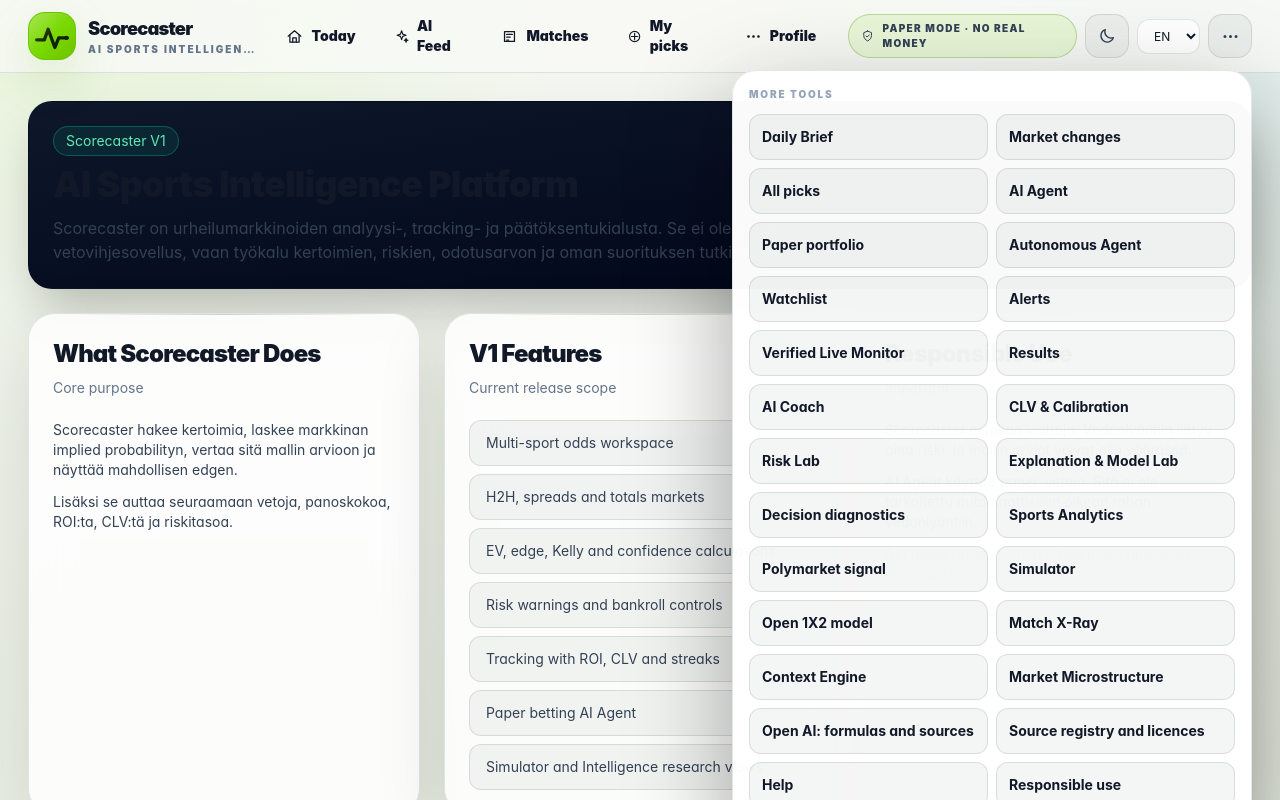
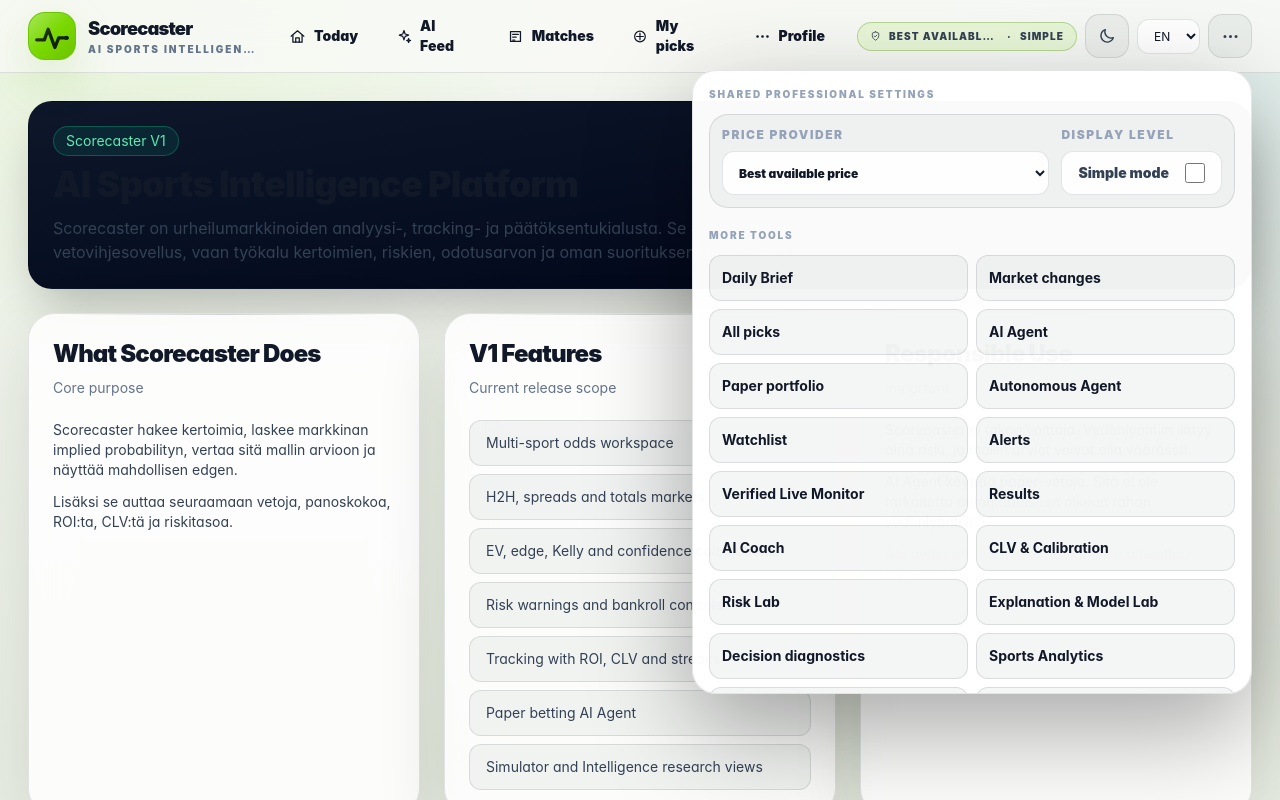
Before and after one commit to vv-glitchhub/scorecaster, a Next.js app: page /about in a window 1280 px wide. Both pictures are taken after a click on the button 1230 px from the left and 36 px from the top of the page. Shown: the top 800 px of the page. Built offline with nearby package versions, Linux system fonts and the light colour scheme.

Commit message:
Expose global provider and Pro Mode controls in the app shell

```diff
--- a/app/components/AppShell.jsx
+++ b/app/components/AppShell.jsx
@@ -6,6 +6,8 @@ import { useEffect, useMemo, useState } from "react";
 import ContextHelp from "./ContextHelp";
 import { LanguageSwitcher, useLanguage } from "./LanguageProvider";
 import { AppIcon, BrandMark, ThemeToggle } from "./BrandUI";
+import ProfessionalPreferenceControls from "./ProfessionalPreferenceControls";
+import { useProfessionalPreferences } from "./ProfessionalPreferencesProvider";
 
 function NavIcon({ name, size = 19 }) {
   return <AppIcon name={name} size={size} />;
@@ -14,6 +16,7 @@ function NavIcon({ name, size = 19 }) {
 export default function AppShell({ children }) {
   const pathname = usePathname();
   const { t, tr } = useLanguage();
+  const { bookmakerLabel, proMode } = useProfessionalPreferences();
   const [menuOpen, setMenuOpen] = useState(false);
 
   const primaryItems = useMemo(() => [
@@ -39,7 +42,7 @@ export default function AppShell({ children }) {
     { href: "/alerts", label: tr({ fi: "Hälytykset", en: "Alerts", es: "Alertas" }) },
     { href: "/live-monitor", label: tr({ fi: "Varmennettu live-seuranta", en: "Verified Live Monitor", es: "Monitor en vivo verificado" }) },
     { href: "/analytics", label: tr({ fi: "Tulokset", en: "Results", es: "Resultados" }) },
-    { href: "/coach", label: tr({ fi: "AI Coach", en: "AI Coach", es: "AI Coach" }) },
+    { href: "/coach", label: "AI Coach" },
     { href: "/calibration", label: tr({ fi: "CLV ja kalibraatio", en: "CLV & Calibration", es: "CLV y calibración" }) },
     { href: "/risk-lab", label: tr({ fi: "Riskilaboratorio", en: "Risk Lab", es: "Laboratorio de riesgo" }) },
     { href: "/model-lab", label: tr({ fi: "Selitys- ja mallilaboratorio", en: "Explanation & Model Lab", es: "Laboratorio de explicación y modelo" }) },
@@ -48,7 +51,7 @@ export default function AppShell({ children }) {
     { href: "/polymarket-intelligence", label: tr({ fi: "Polymarket-signaali", en: "Polymarket signal", es: "Señal de Polymarket" }) },
     { href: "/simulator", label: tr({ fi: "Simulaattori", en: "Simulator", es: "Simulador" }) },
     { href: "/probabilities", label: tr({ fi: "Avoin 1X2-malli", en: "Open 1X2 model", es: "Modelo 1X2 abierto" }) },
-    { href: "/xray", label: tr({ fi: "Match X-Ray", en: "Match X-Ray", es: "Match X-Ray" }) },
+    { href: "/xray", label: "Match X-Ray" },
     { href: "/context", label: tr({ fi: "Kontekstimoottori", en: "Context Engine", es: "Motor de contexto" }) },
     { href: "/market-microstructure", label: tr({ fi: "Markkinan mikrorakenne", en: "Market Microstructure", es: "Microestructura de mercado" }) },
     { href: "/transparency", label: tr({ fi: "Avoin AI: kaavat ja lähteet", en: "Open AI: formulas and sources", es: "IA abierta: fórmulas y fuentes" }) },
@@ -70,9 +73,7 @@ export default function AppShell({ children }) {
     { href: "/security", label: tr({ fi: "Turvallisuus", en: "Security", es: "Seguridad" }) }
   ], [tr]);
 
-  useEffect(() => {
-    setMenuOpen(false);
-  }, [pathname]);
+  useEffect(() => setMenuOpen(false), [pathname]);
 
   function isActive(item) {
     if (item.href === "/") return pathname === "/";
@@ -89,38 +90,29 @@ export default function AppShell({ children }) {
               <div className="min-w-0">
                 <div className="truncate text-[1.15rem] font-black tracking-[-0.045em] text-[var(--sc-text)]">Scorecaster</div>
                 <div className="truncate text-[10px] font-black uppercase tracking-[0.2em] text-[var(--sc-muted)]">{tr({ fi: "AI-urheiluanalyysi", en: "AI sports intelligence", es: "Inteligencia deportiva IA" })}</div>
-                <span className="hidden">Sports decision OS</span>
               </div>
             </Link>
 
             <nav className="hidden items-center gap-1.5 lg:flex" aria-label={t("nav.mainAria")}>
-              {primaryItems.map((item) => (
-                <Link key={item.href} href={item.href} className={`flex min-h-11 items-center gap-2 rounded-[0.9rem] px-4 text-sm font-black transition ${isActive(item) ? "bg-[var(--sc-brand)] text-[var(--sc-brand-ink)] shadow-[var(--sc-brand-shadow)]" : "text-[var(--sc-muted)] hover:bg-[var(--sc-surface-soft)] hover:text-[var(--sc-text)]"}`}>
-                  <NavIcon name={item.icon} size={17} />{item.label}
-                </Link>
-              ))}
+              {primaryItems.map((item) => <Link key={item.href} href={item.href} className={`flex min-h-11 items-center gap-2 rounded-[0.9rem] px-4 text-sm font-black transition ${isActive(item) ? "bg-[var(--sc-brand)] text-[var(--sc-brand-ink)] shadow-[var(--sc-brand-shadow)]" : "text-[var(--sc-muted)] hover:bg-[var(--sc-surface-soft)] hover:text-[var(--sc-text)]"}`}><NavIcon name={item.icon} size={17} />{item.label}</Link>)}
             </nav>
 
             <div className="relative flex items-center gap-2">
-              <div className="hidden items-center gap-2 rounded-full border border-[var(--sc-brand-border)] bg-[var(--sc-brand-soft)] px-3 py-1.5 text-[10px] font-black uppercase tracking-[0.13em] text-[var(--sc-text-secondary)] sm:flex"><AppIcon name="shield" size={14} />{t("mode.paper")}</div>
+              <div className="hidden max-w-[220px] items-center gap-2 rounded-full border border-[var(--sc-brand-border)] bg-[var(--sc-brand-soft)] px-3 py-1.5 text-[10px] font-black uppercase tracking-[0.11em] text-[var(--sc-text-secondary)] xl:flex" title={`${bookmakerLabel} · ${proMode ? "Pro Mode" : "Simple mode"}`}><AppIcon name="shield" size={14} /><span className="truncate">{bookmakerLabel}</span><span aria-hidden="true">·</span><span>{proMode ? "PRO" : "SIMPLE"}</span></div>
               <ThemeToggle labelDark={tr({ fi: "Tumma tila", en: "Dark mode", es: "Modo oscuro" })} labelLight={tr({ fi: "Vaalea tila", en: "Light mode", es: "Modo claro" })} />
               <LanguageSwitcher compact />
-              <button type="button" onClick={() => setMenuOpen((value) => !value)} className="sc-icon-button" aria-expanded={menuOpen} aria-label={tr({ fi: "Avaa lisävalikko", en: "Open more menu", es: "Abrir menú" })}><NavIcon name="more" /></button>
+              <button type="button" onClick={() => setMenuOpen((value) => !value)} className="sc-icon-button" aria-expanded={menuOpen} aria-controls="scorecaster-more-menu" aria-label={tr({ fi: "Avaa lisävalikko", en: "Open more menu", es: "Abrir menú" })}><NavIcon name="more" /></button>
 
               {menuOpen && (
-                <div className="sc-menu-surface absolute right-0 top-14 z-50 w-[min(92vw,520px)] rounded-[1.5rem] p-4 backdrop-blur-2xl">
-                  <div className="text-[10px] font-black uppercase tracking-[0.18em] text-[var(--sc-faint)]">{tr({ fi: "Lisätoiminnot", en: "More tools", es: "Más herramientas" })}</div>
-                  <div className="mt-3 grid gap-2 sm:grid-cols-2">
-                    {secondaryItems.map((item) => <Link key={item.href} href={item.href} className="rounded-xl border border-[var(--sc-border)] bg-[var(--sc-surface-soft)] px-3 py-3 text-sm font-bold text-[var(--sc-text-secondary)] hover:border-[var(--sc-brand-border)] hover:text-[var(--sc-text)]">{item.label}</Link>)}
-                  </div>
+                <div id="scorecaster-more-menu" className="sc-menu-surface absolute right-0 top-14 z-50 max-h-[min(78vh,760px)] w-[min(92vw,560px)] overflow-y-auto rounded-[1.5rem] p-4 backdrop-blur-2xl">
+                  <div className="text-[10px] font-black uppercase tracking-[0.18em] text-[var(--sc-faint)]">{tr({ fi: "Yhteiset ammattiasetukset", en: "Shared professional settings", es: "Ajustes profesionales compartidos" })}</div>
+                  <ProfessionalPreferenceControls compact className="mt-3" />
+                  <div className="mt-5 text-[10px] font-black uppercase tracking-[0.18em] text-[var(--sc-faint)]">{tr({ fi: "Lisätoiminnot", en: "More tools", es: "Más herramientas" })}</div>
+                  <div className="mt-3 grid gap-2 sm:grid-cols-2">{secondaryItems.map((item) => <Link key={item.href} href={item.href} className="rounded-xl border border-[var(--sc-border)] bg-[var(--sc-surface-soft)] px-3 py-3 text-sm font-bold text-[var(--sc-text-secondary)] hover:border-[var(--sc-brand-border)] hover:text-[var(--sc-text)]">{item.label}</Link>)}</div>
                   <details className="mt-4 border-t border-[var(--sc-border)] pt-4">
-                    <summary className="cursor-pointer list-none rounded-xl border border-[var(--sc-border)] bg-[var(--sc-surface-soft)] px-3 py-3 text-xs font-black uppercase tracking-[0.14em] text-[var(--sc-muted)]">
-                      {tr({ fi: "Kehittäjä- ja ylläpitotyökalut", en: "Developer and operator tools", es: "Herramientas de desarrollo y operación" })}
-                    </summary>
+                    <summary className="cursor-pointer list-none rounded-xl border border-[var(--sc-border)] bg-[var(--sc-surface-soft)] px-3 py-3 text-xs font-black uppercase tracking-[0.14em] text-[var(--sc-muted)]">{tr({ fi: "Kehittäjä- ja ylläpitotyökalut", en: "Developer and operator tools", es: "Herramientas de desarrollo y operación" })}</summary>
                     <p className="mt-3 text-xs leading-5 text-[var(--sc-faint)]">{tr({ fi: "Nämä näkymät eivät kuulu tavalliseen päivittäiseen käyttöön.", en: "These views are not part of the normal daily user flow.", es: "Estas vistas no forman parte del uso diario normal." })}</p>
-                    <div className="mt-3 flex flex-wrap gap-2">
-                      {operatorItems.map((item) => <Link key={item.href} href={item.href} className="rounded-xl border border-[var(--sc-border)] px-3 py-2 text-xs font-bold text-[var(--sc-muted)] hover:text-[var(--sc-text)]">{item.label}</Link>)}
-                    </div>
+                    <div className="mt-3 flex flex-wrap gap-2">{operatorItems.map((item) => <Link key={item.href} href={item.href} className="rounded-xl border border-[var(--sc-border)] px-3 py-2 text-xs font-bold text-[var(--sc-muted)] hover:text-[var(--sc-text)]">{item.label}</Link>)}</div>
                   </details>
                 </div>
               )}
@@ -129,22 +121,12 @@ export default function AppShell({ children }) {
         </div>
       </header>
 
-      <nav className="hidden" aria-label={t("nav.quickAria")}>
-        {groups.map((item) => <Link key={item.href} href={item.href}>{item.label}</Link>)}
-      </nav>
-
+      <nav className="hidden" aria-label={t("nav.quickAria")}>{groups.map((item) => <Link key={item.href} href={item.href}>{item.label}</Link>)}</nav>
       <main className="mx-auto w-full max-w-[1480px] px-4 pb-28 pt-5 sm:px-6 lg:px-7 lg:pb-10 lg:pt-7">{children}</main>
 
       <nav className="fixed inset-x-0 bottom-0 z-50 border-t border-[var(--sc-border)] bg-[var(--sc-bg)]/95 px-2 pb-[max(0.5rem,env(safe-area-inset-bottom))] pt-2 backdrop-blur-2xl lg:hidden" aria-label={t("nav.mainAria")}>
-        <div className="mx-auto grid max-w-xl grid-cols-5 gap-1">
-          {primaryItems.map((item) => (
-            <Link key={item.href} href={item.href} className={`flex min-h-14 flex-col items-center justify-center gap-1 rounded-xl px-1 text-center text-[10px] font-black transition ${isActive(item) ? "bg-[var(--sc-brand-soft)] text-[var(--sc-text)]" : "text-[var(--sc-muted)]"}`}>
-              <NavIcon name={item.icon} size={19} /><span className="max-w-full truncate">{item.short}</span>
-            </Link>
-          ))}
-        </div>
+        <div className="mx-auto grid max-w-xl grid-cols-5 gap-1">{primaryItems.map((item) => <Link key={item.href} href={item.href} className={`flex min-h-14 flex-col items-center justify-center gap-1 rounded-xl px-1 text-center text-[10px] font-black transition ${isActive(item) ? "bg-[var(--sc-brand-soft)] text-[var(--sc-text)]" : "text-[var(--sc-muted)]"}`}><NavIcon name={item.icon} size={19} /><span className="max-w-full truncate">{item.short}</span></Link>)}</div>
       </nav>
-
       <ContextHelp />
     </div>
   );
```
